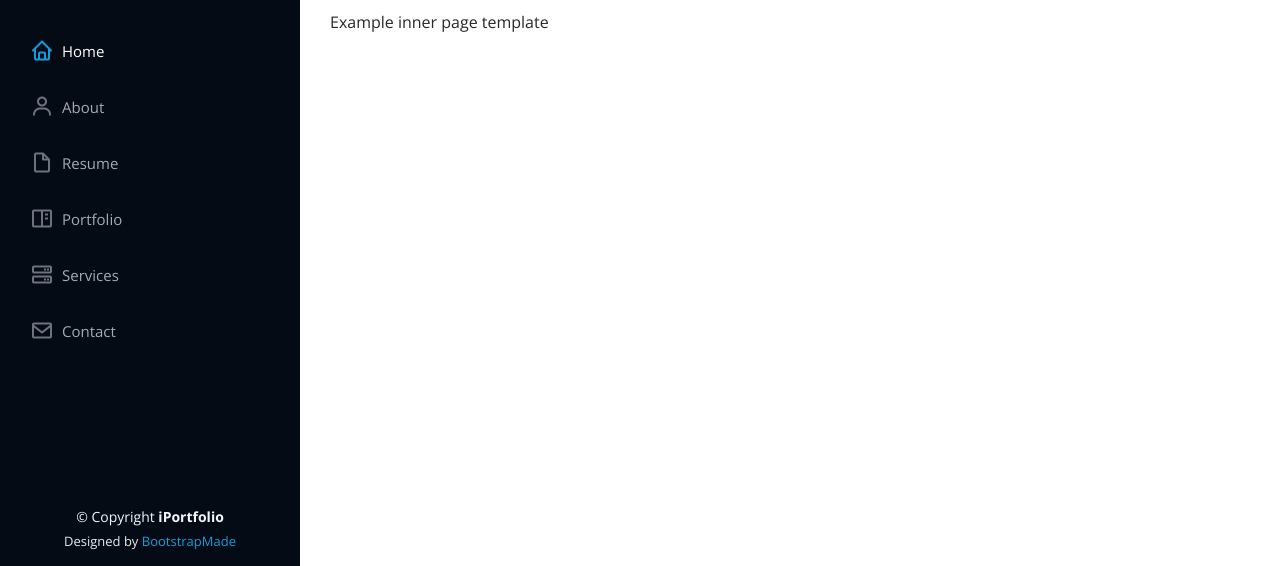
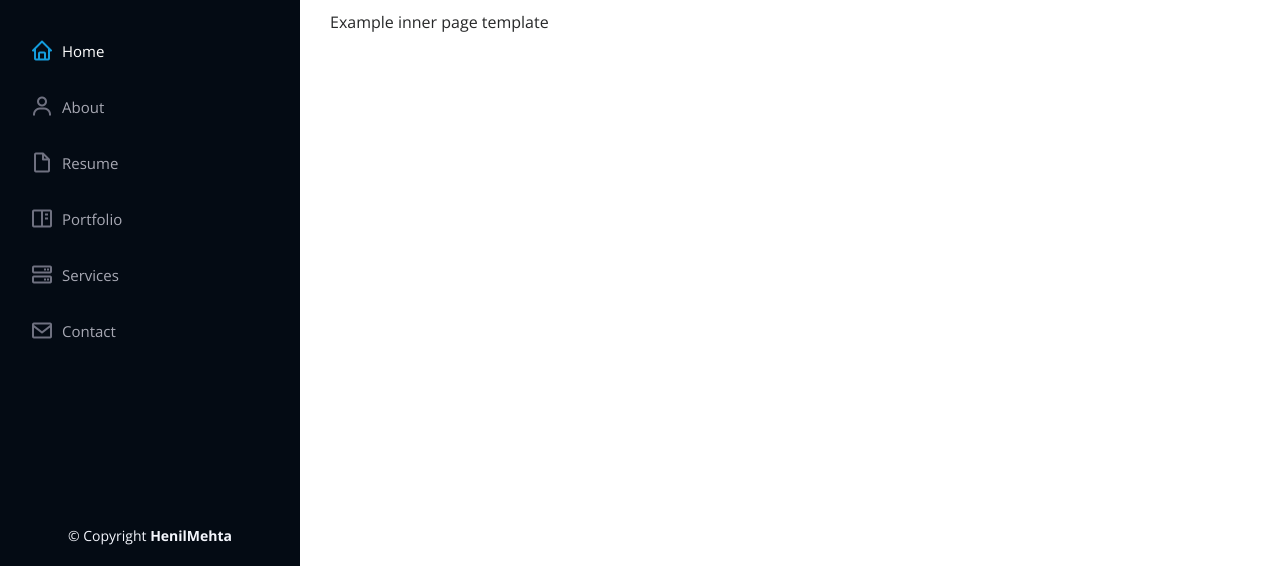
Before and after one commit to henixmehta/portfolio, a plain HTML site: page inner-page.html in a window 1280 px wide. Shown: the part 234-800 px from the top of the page. Drawn offline with nearby package versions, Linux system fonts and the light colour scheme.

Commit message:
copyright changes

```diff
--- a/inner-page.html
+++ b/inner-page.html
@@ -101,14 +101,10 @@
   <footer id="footer">
     <div class="container">
       <div class="copyright">
-        &copy; Copyright <strong><span>iPortfolio</span></strong>
+        &copy; Copyright <strong><span>HenilMehta</span></strong>
       </div>
       <div class="credits">
-        <!-- All the links in the footer should remain intact. -->
-        <!-- You can delete the links only if you purchased the pro version. -->
-        <!-- Licensing information: https://bootstrapmade.com/license/ -->
-        <!-- Purchase the pro version with working PHP/AJAX contact form: https://bootstrapmade.com/iportfolio-bootstrap-portfolio-websites-template/ -->
-        Designed by <a href="https://bootstrapmade.com/">BootstrapMade</a>
+        <!-- Designed by <a href="https://bootstrapmade.com/">BootstrapMade</a> -->
       </div>
     </div>
   </footer><!-- End  Footer -->
```
Also changed, not shown: index.html (+1 -12 lines).
